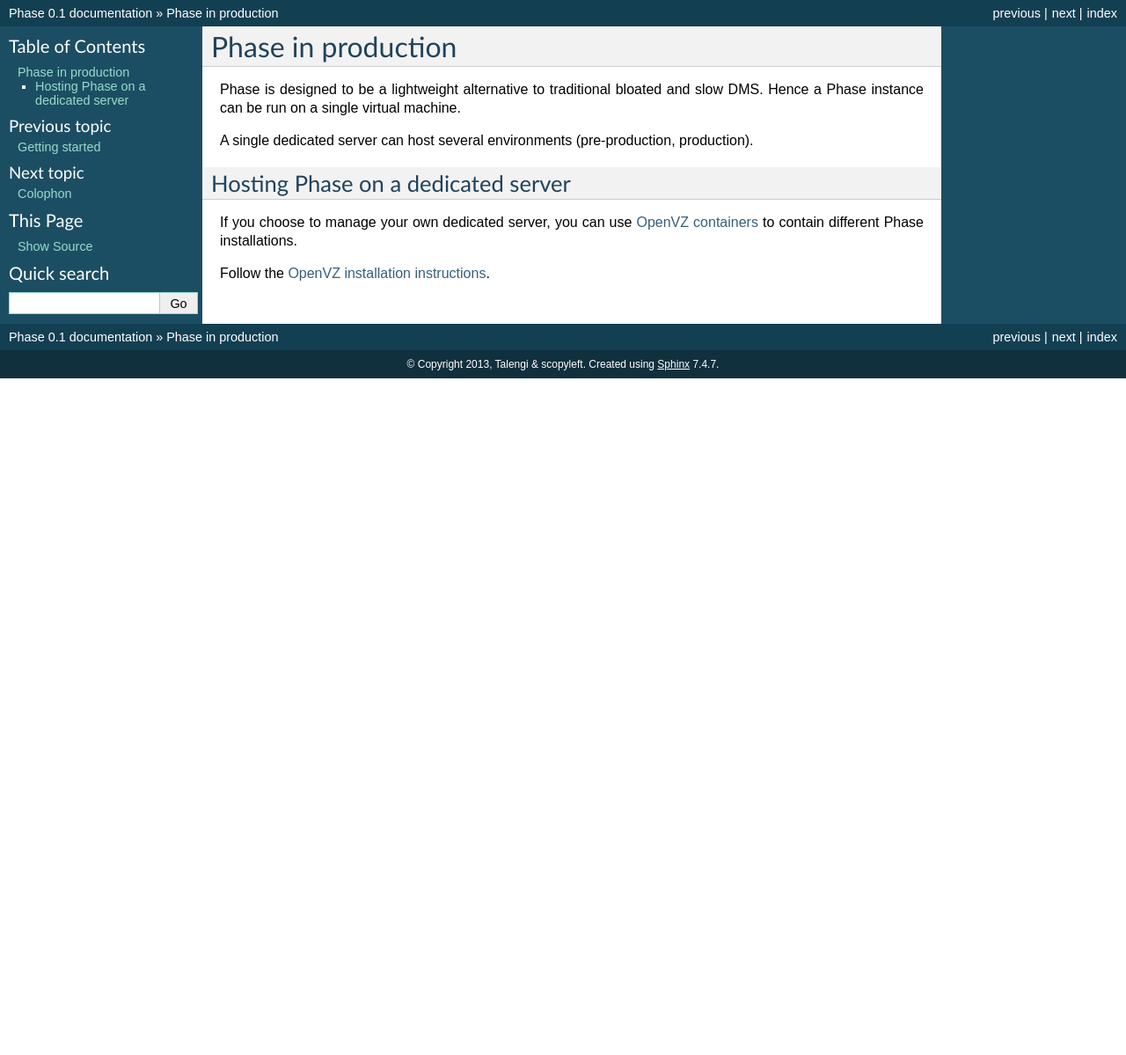
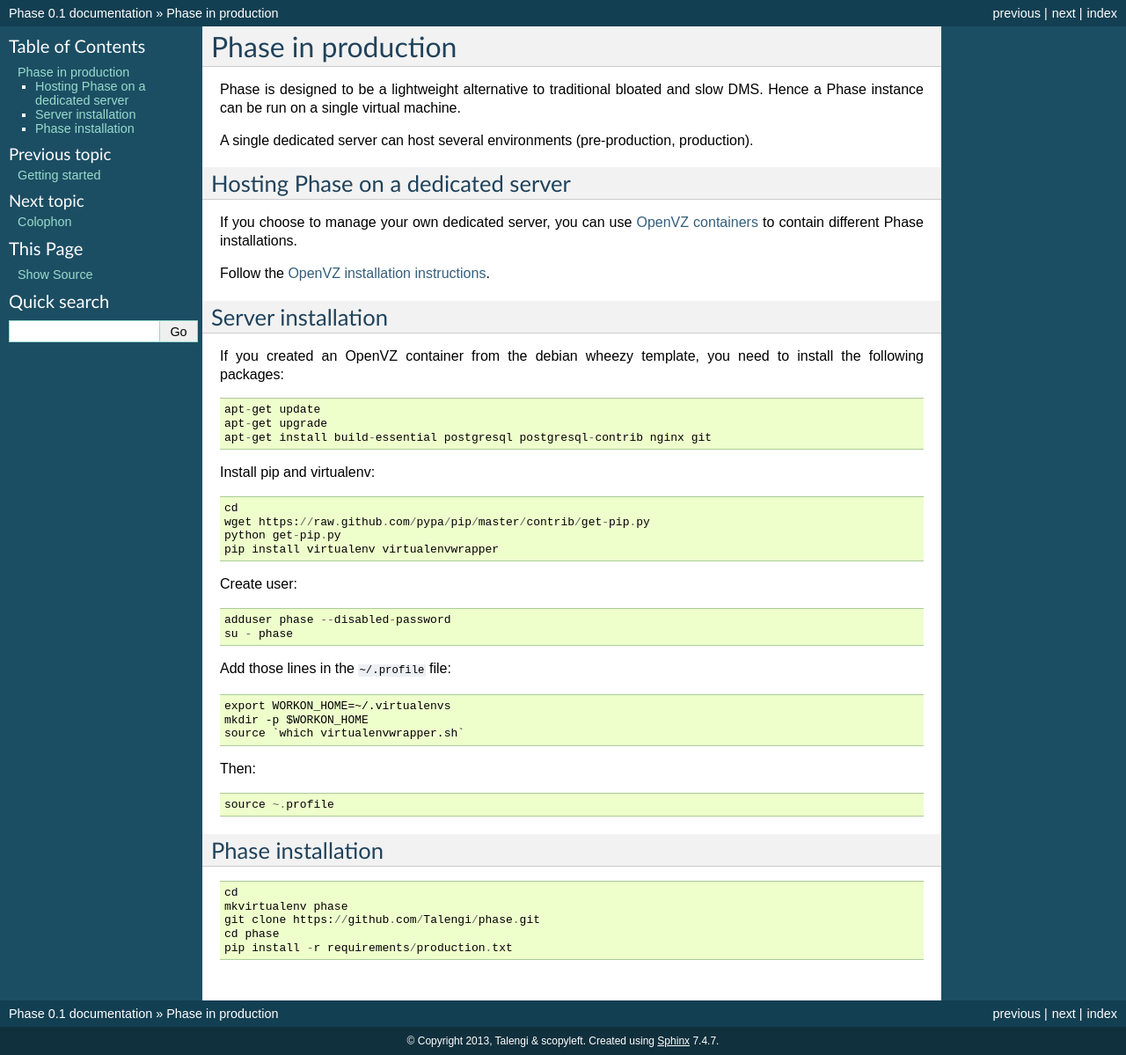
Before and after one commit to Talengi/phase, a Sphinx documentation site: the page built from docs/production.rst, in a window 1280 px wide. Shown: the whole page at 88% size. Built offline with Sphinx 7.4.7, drawn with Linux system fonts in a browser that asks for light colours; before the commit the page ends 900 px from its top, so only the background shows below that.

Commit message:
Server installation documentation

```diff
--- a/docs/production.rst
+++ b/docs/production.rst
@@ -14,3 +14,46 @@ If you choose to manage your own dedicated server, you can use
 `OpenVZ containers <http://openvz.org>`_ to contain different Phase installations.
 
 Follow the `OpenVZ installation instructions <http://openvz.org/Installation_on_Debian>`_.
+
+Server installation
+-------------------
+
+If you created an OpenVZ container from the debian wheezy template, you need to
+install the following packages::
+
+    apt-get update
+    apt-get upgrade
+    apt-get install build-essential postgresql postgresql-contrib nginx git
+
+Install pip and virtualenv::
+
+    cd
+    wget https://raw.github.com/pypa/pip/master/contrib/get-pip.py
+    python get-pip.py
+    pip install virtualenv virtualenvwrapper
+
+Create user::
+
+    adduser phase --disabled-password
+    su - phase
+
+Add those lines in the ``~/.profile`` file::
+
+    export WORKON_HOME=~/.virtualenvs
+    mkdir -p $WORKON_HOME
+    source `which virtualenvwrapper.sh`
+
+Then::
+
+    source ~.profile
+
+Phase installation
+------------------
+
+::
+
+    cd
+    mkvirtualenv phase
+    git clone https://github.com/Talengi/phase.git
+    cd phase
+    pip install -r requirements/production.txt
```
